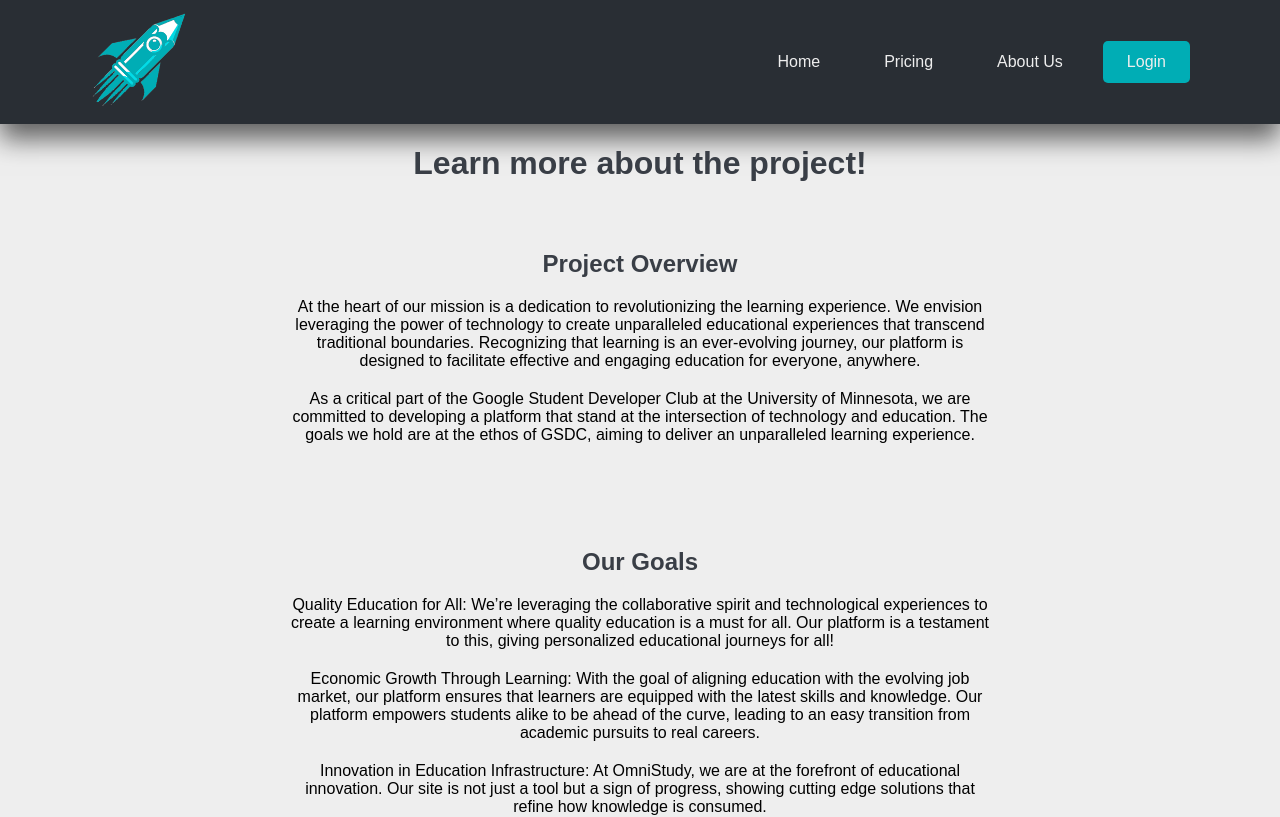
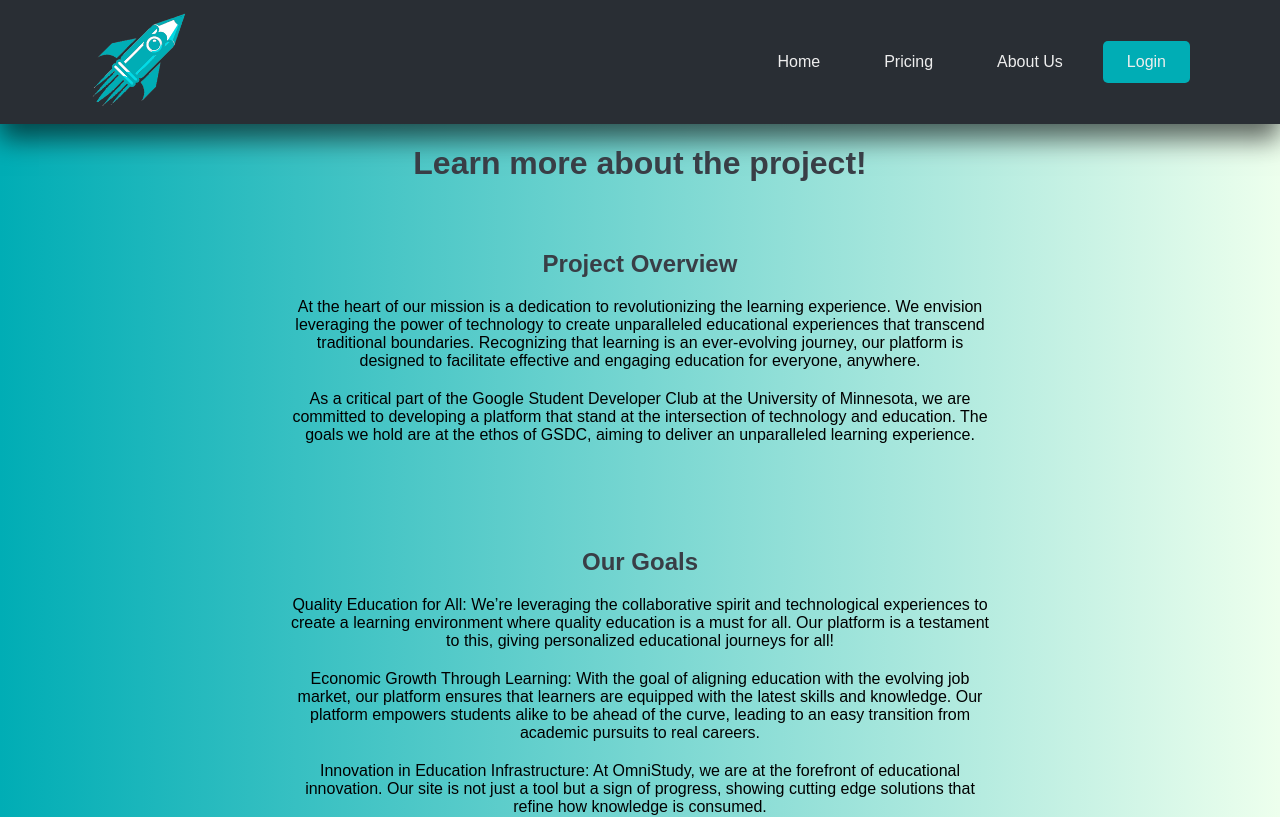
Before and after one commit to omnistudy-ai/omnistudy-test, a React (Create React App) app in the folder client/: page /about in a window 1280 px wide. Shown: the top 817 px of the page. Built offline with nearby package versions, Linux system fonts and the light colour scheme; no server answers.

Commit message:
gradient added to reg and login

```diff
--- a/client/src/web/components/auth/Login.css
+++ b/client/src/web/components/auth/Login.css
@@ -2,6 +2,8 @@ html {
     height: 100%;
   }
   body {
+    background: linear-gradient(to right, #00ADB5, #edffed);
+    height: 100%;
     margin:0;
     padding:0;
     font-family: sans-serif;
--- a/client/src/web/components/auth/Register.css
+++ b/client/src/web/components/auth/Register.css
@@ -2,6 +2,8 @@ html {
     height: 100%;
 }
 body {
+    background: linear-gradient(to right, #00ADB5, #edffed);
+    height: 100%;
     margin:0;
     padding:0;
     font-family: sans-serif;
```
